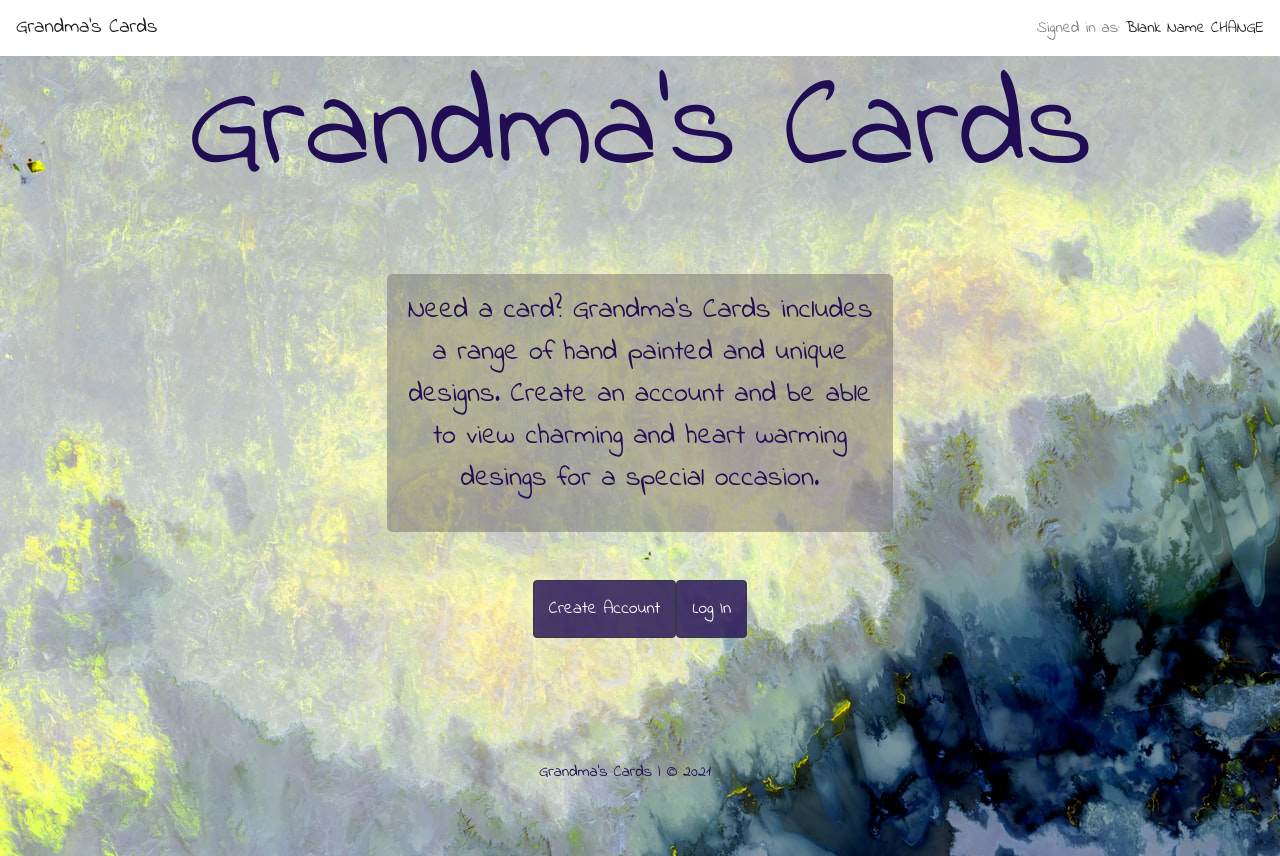
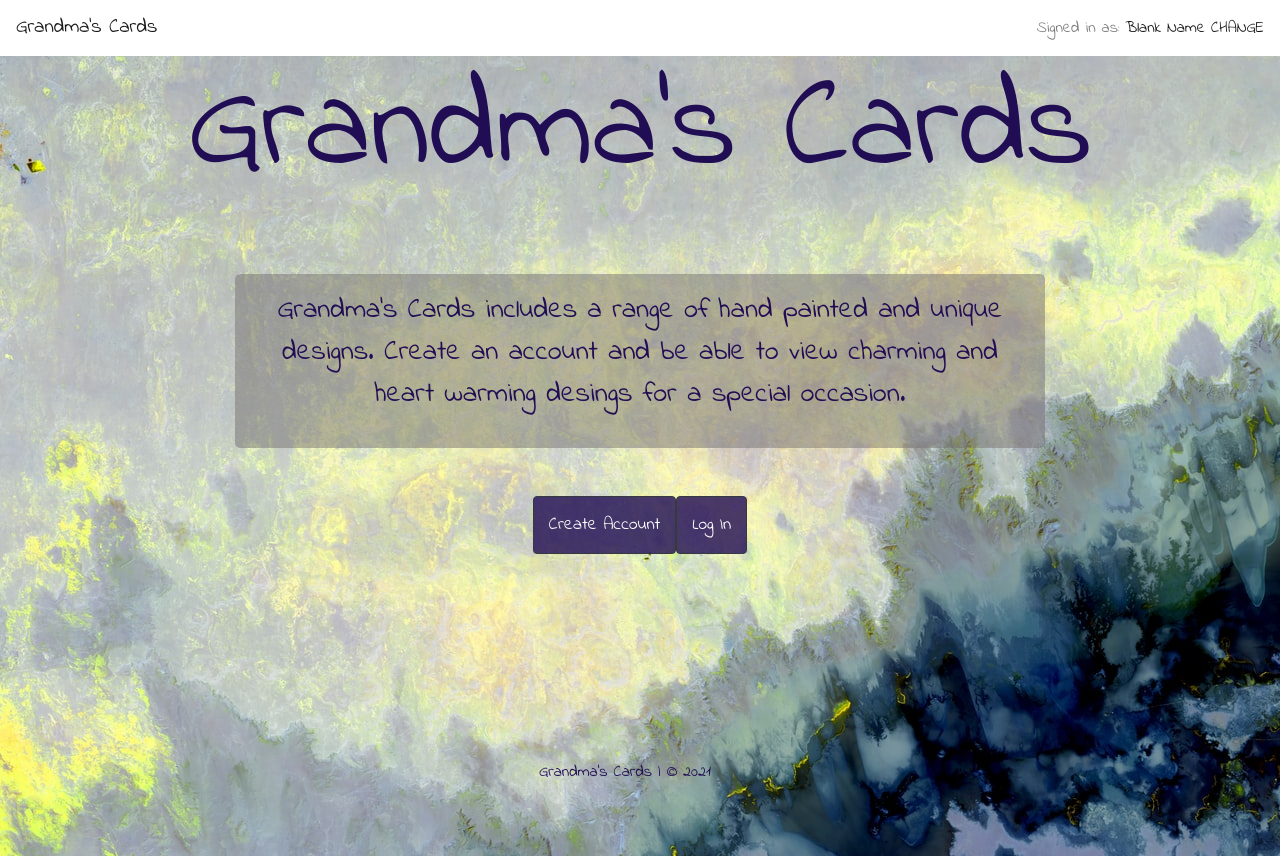
Before and after one commit to nkleinmann/ANotherMemory, a React (Create React App) app in the folder client/: page / in a window 1280 px wide. Built offline with nearby package versions, Linux system fonts and the light colour scheme; no server answers.

Commit message:
Update blurb

```diff
--- a/client/src/Components/HomeComponents/blurb.jsx
+++ b/client/src/Components/HomeComponents/blurb.jsx
@@ -6,8 +6,8 @@ function Blurb() {
     return (
         <div>
             <Row className="homeBlurb justify-content-center mt-2 p-5">
-                <Col sm={11} md={5} className="homeBlurbColor p-3">
-                    <p className="text-center">Need a card? Grandma's Cards includes a range of hand painted and unique designs.
+                <Col sm={11} md={8} className="homeBlurbColor p-3">
+                    <p className="text-center">Grandma's Cards includes a range of hand painted and unique designs.
                     Create an account and be able to view charming and heart warming desings for a special occasion.</p>
                 </Col>
             </Row>
```
